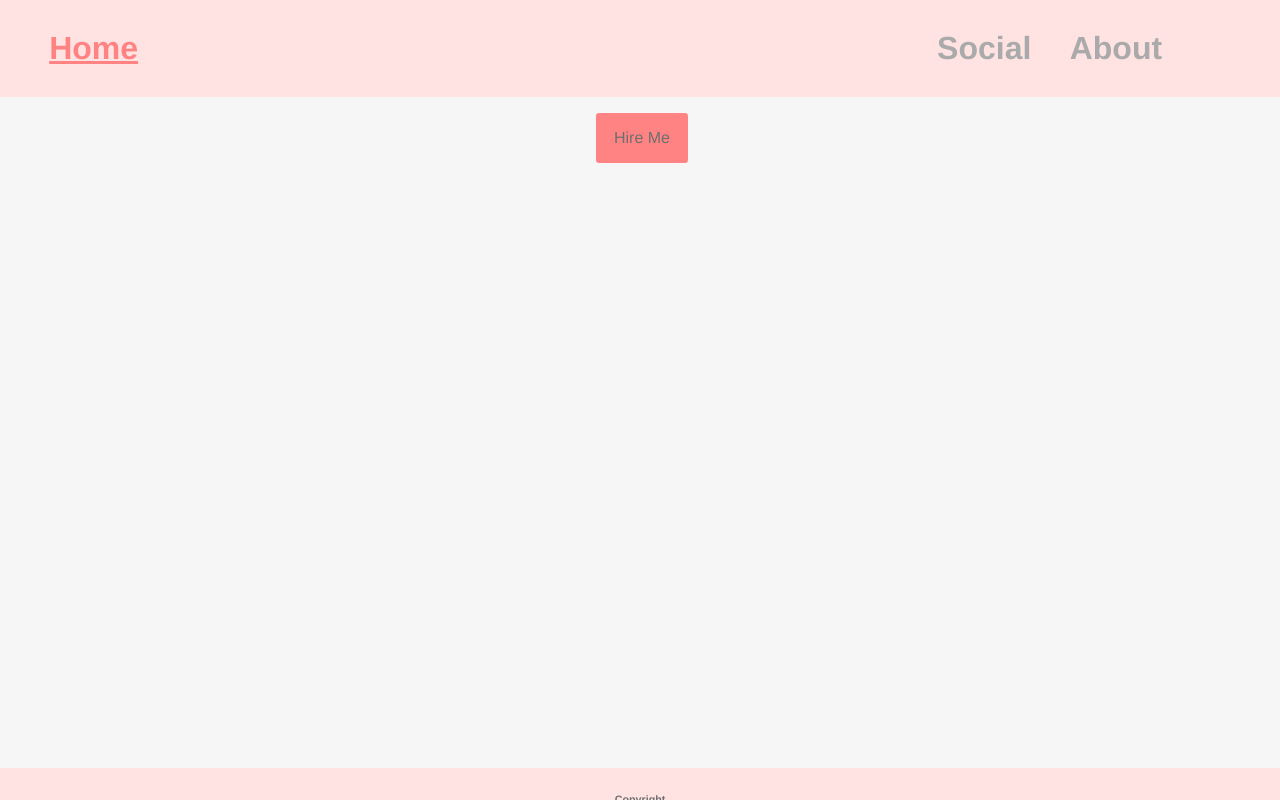
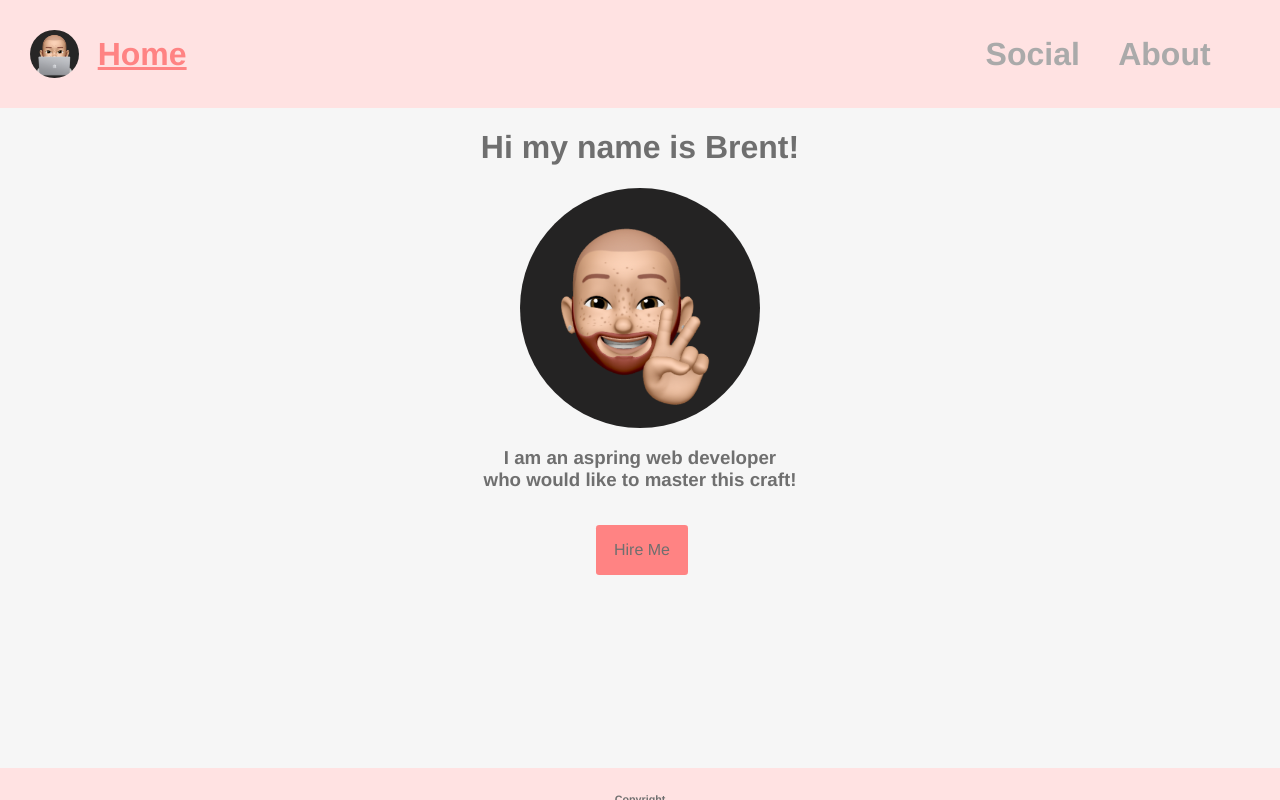
Before and after one commit to vibrentcarey/vue-portfolio, a Vue app: page / in a window 1280 px wide. Shown: the top 800 px of the page. Built offline with nearby package versions, Linux system fonts and the light colour scheme; what vue-social-sharing would draw is missing.

Commit message:
Add images

```diff
--- a/src/App.vue
+++ b/src/App.vue
@@ -2,6 +2,7 @@
   <div id="app">
     <div id="nav">
       <div id="nav-left">
+        <img id='nav-img' src='../src/assets/brentLaptop.png'/>
         <router-link to="/">Home</router-link>
       </div>
       <div id="nav-right">
@@ -47,6 +48,10 @@ body {
   justify-content: flex-end;
   margin: 0;
 }
+#nav-left{
+  display: flex;
+  align-items: center;
+}
 
 #nav a {
   font-weight: bold;
@@ -75,4 +80,9 @@ body {
   width: 100vw;
   margin: 0;
 }
+#nav-img {
+  height: 3em;
+  border-radius: 50%;
+  margin: 0;
+}
 </style>
--- a/src/views/Home.vue
+++ b/src/views/Home.vue
@@ -1,5 +1,10 @@
 <template>
   <div id="home">
+    <h1>Hi my name is Brent!</h1>
+    <img src='../assets/brent.png'/>
+    <h3>I am an aspring web developer <br/>
+    who would like to master this craft! </h3>
+
     <Button @toggleForm="toggleForm"  v-if='!showForm' onClick='toggleForm' title="Hire Me" color='#FF8383'></Button>
     <transition name='fade'>
     <Form v-if="showForm" @close-form="toggleForm"/>
@@ -29,7 +34,7 @@ export default {
 };
 </script>
 
-<style lang="css">
+<style lang="css" scoped>
 #home {
   display: flex;
   align-items: center;
@@ -41,4 +46,8 @@ export default {
 .fade-enter, .fade-leave-to {
   opacity: 0;
 }
+img {
+  height: 15em;
+  border-radius: 50%;
+}
 </style>
--- a/src/views/Social.vue
+++ b/src/views/Social.vue
@@ -1,5 +1,6 @@
 <template>
   <div id='social-page'>
+    <h1>Resume and Social Media</h1>
     <div id="social">
     <div class='social resume'>
     <a class="fa fa-briefcase" target="_blank" href="https://www.canva.com/design/DAEHtQ6TbyA/7N5Utpi4Z0AEL17jRBBy4g/view?utm_content=DAEHtQ6TbyA&utm_campaign=designshare&utm_medium=link&utm_source=sharebutton" ><span>My Resume</span></a>
```
Also changed, not shown: src/assets/brent.png (added), src/assets/brentLaptop.png (added).
